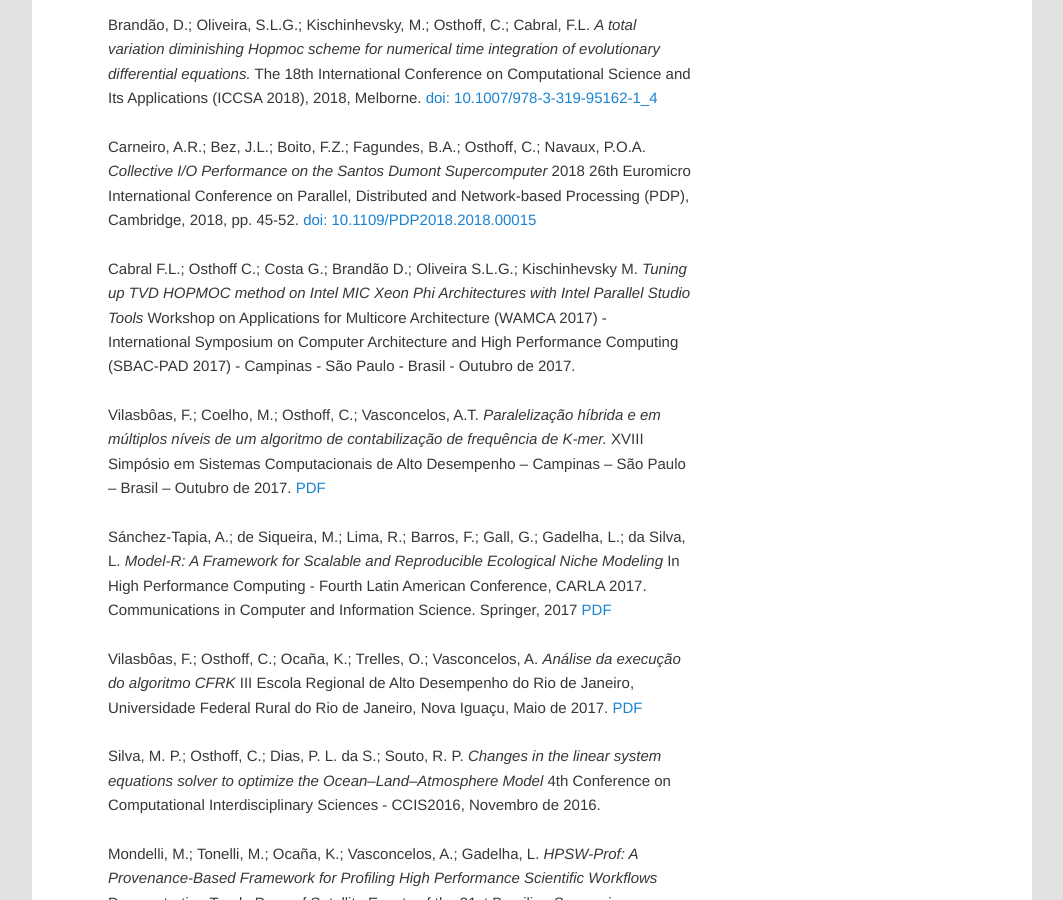
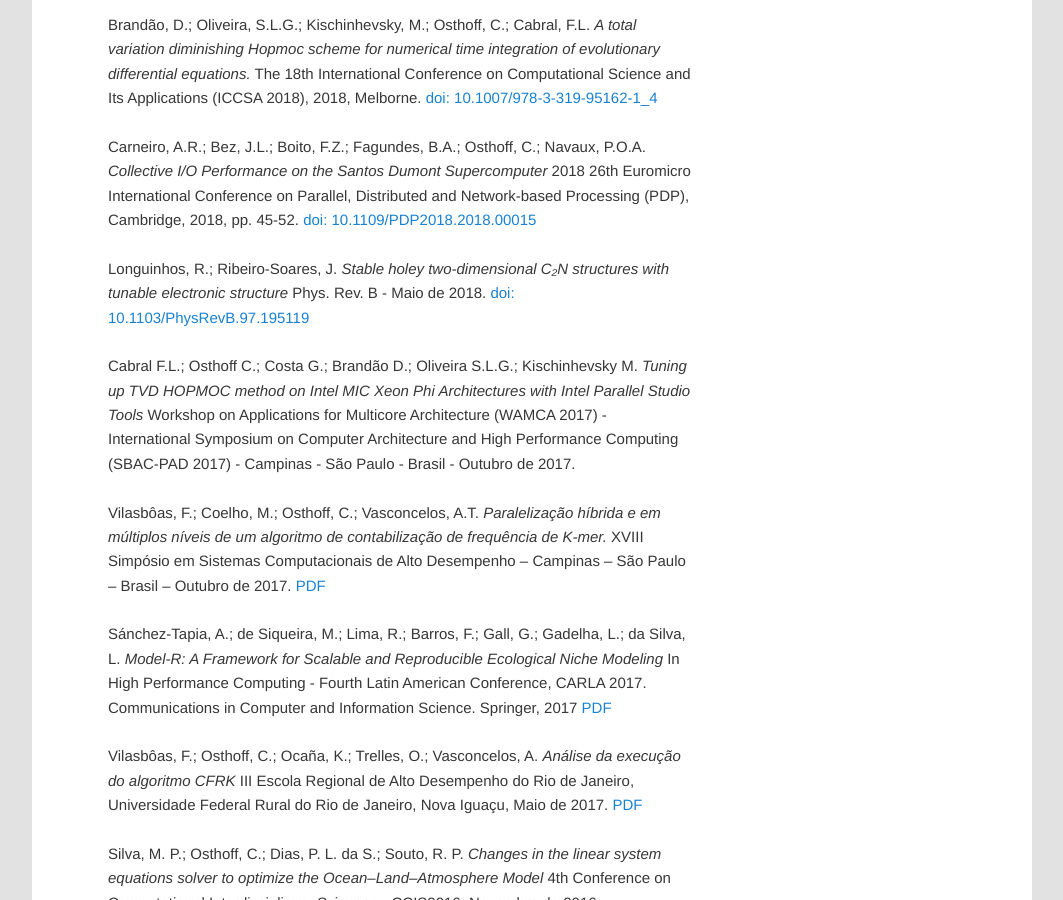
Before and after one commit to gmgall/site-cenapad, a Jekyll site: the page built from publicacoes/index.markdown, in a window 1280 px wide and 900 px high, scrolled down 742 px. Shown: the whole window, without its empty margins (108-1171 px from the left). Built offline with Jekyll 4.4.1, drawn with Linux system fonts in a browser that asks for light colours; Markdown is read by kramdown in place of the engine named in the settings.

Commit message:
Adiciona publicação

```diff
--- a/publicacoes/index.markdown
+++ b/publicacoes/index.markdown
@@ -30,6 +30,11 @@ Carneiro, A.R.; Bez, J.L.; Boito, F.Z.; Fagundes, B.A.; Osthoff, C.; Navaux, P.O
 *Collective I/O Performance on the Santos Dumont Supercomputer*
 2018 26th Euromicro International Conference on Parallel, Distributed and Network-based Processing (PDP), Cambridge, 2018, pp. 45-52.
 [doi: 10.1109/PDP2018.2018.00015](https://www.doi.org/10.1109/PDP2018.2018.00015)
+
+Longuinhos, R.; Ribeiro-Soares, J.
+*Stable holey two-dimensional C₂N structures with tunable electronic structure*
+Phys. Rev. B - Maio de 2018.
+[doi: 10.1103/PhysRevB.97.195119](https://link.aps.org/doi/10.1103/PhysRevB.97.195119)
 
 Cabral F.L.; Osthoff C.; Costa G.; Brandão D.; Oliveira S.L.G.; Kischinhevsky M.
 *Tuning up TVD HOPMOC method on Intel MIC Xeon Phi Architectures with Intel Parallel Studio Tools*
```
